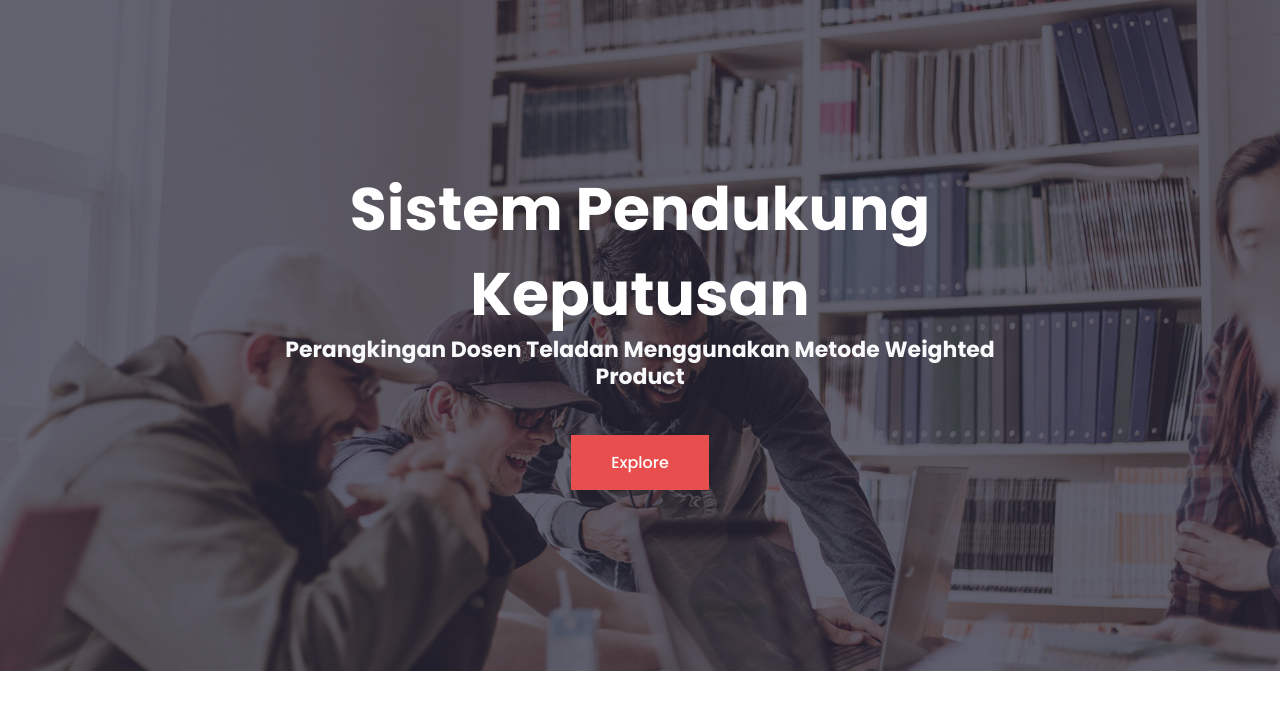
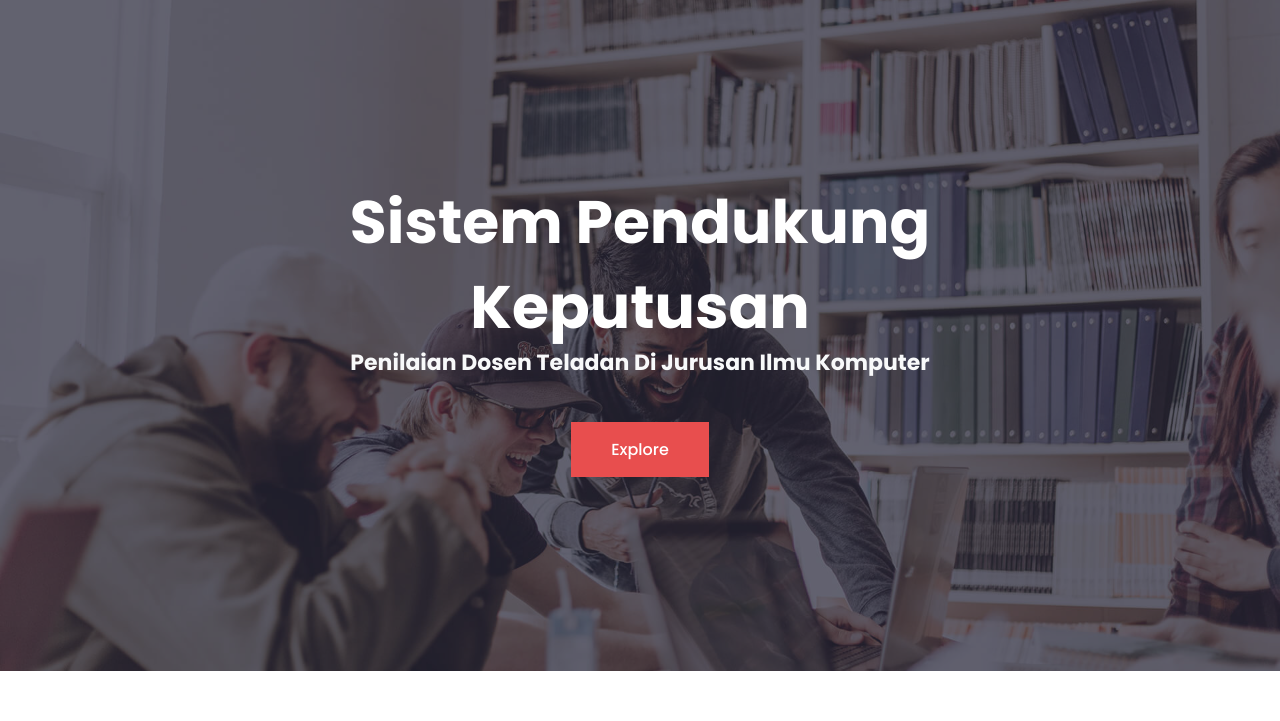
Before and after one commit to below-1/mety-misa, a website: page views/landing/index.html in a window 1280 px wide. Shown: the part 79-800 px from the top of the page. Drawn offline with Linux system fonts and the light colour scheme; files whose address does not match are found by name.

Commit message:
change title

```diff
--- a/views/landing/index.html
+++ b/views/landing/index.html
@@ -73,7 +73,7 @@
                         <div class="col-lg-8 col-md-10">
                             <div class="hero_content text-center">
                                 <h2 class="hero_title wow fadeInUp" data-wow-duration="1.3s" data-wow-delay="0.2s">Sistem Pendukung Keputusan</br></h2>
-                                <h4 class="wow fadeInUp text-light" data-wow-duration="1.3s" data-wow-delay="0.5s">Perangkingan Dosen Teladan Menggunakan Metode Weighted Product<br class="d-none d-xl-block"></h4>
+                                <h4 class="wow fadeInUp text-light" data-wow-duration="1.3s" data-wow-delay="0.5s">Penilaian Dosen Teladan Di Jurusan Ilmu Komputer<br class="d-none d-xl-block"></h4>
                                 <a href="/auth/login" class="main-btn wow fadeInUp" data-wow-duration="1.3s" data-wow-delay="0.8s">Explore</a>
                             </div> <!-- hero content -->
                         </div>
```
